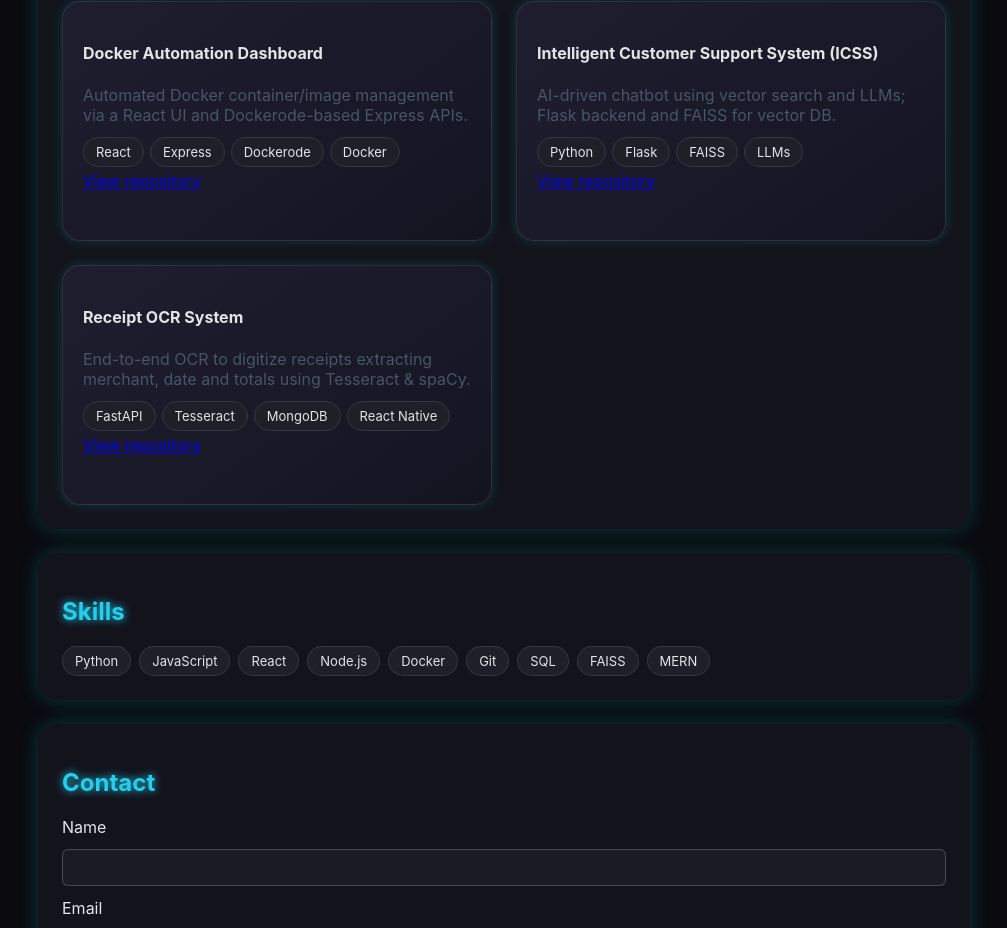
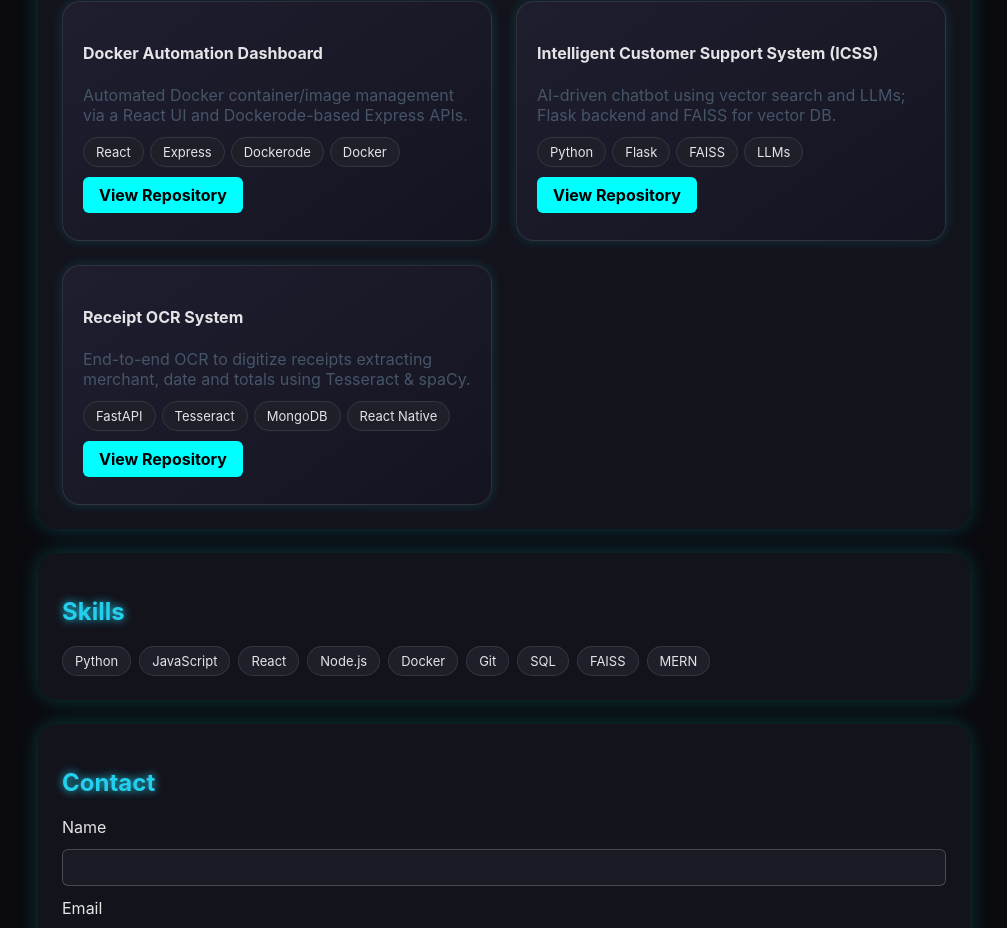
Before and after one commit to Harihkvent/portfolio-hari, a React (Vite) app: page / in a window 1280 px wide. Shown: the part 1197-2125 px from the top of the page, without its empty margins (136-1143 px from the left). Built offline with nearby package versions, Linux system fonts and the light colour scheme.

Commit message:
repo buttons added

```diff
--- a/src/components/ProjectCard.jsx
+++ b/src/components/ProjectCard.jsx
@@ -8,7 +8,7 @@ export default function ProjectCard({project}){
       <div style={{marginTop:10}}>
         {project.tech.map(t => <span key={t} className="skill" style={{marginRight:6}}>{t}</span>)}
       </div>
-      <p style={{marginTop:10}}><a href={project.link} target="_blank" rel="noreferrer">View repository</a></p>
+      <a href={project.link} target="_blank" rel="noreferrer" className="project-link">View Repository</a>
     </article>
   )
 }
--- a/src/index.css
+++ b/src/index.css
@@ -170,6 +170,25 @@ body {
               0 0 30px rgba(0, 60, 255, 0.5);
 }
 
+.project-card .project-link {
+  display: inline-block;
+  margin-top: 16px;
+  padding: 8px 16px;
+  background: var(--accent);
+  color: #000;
+  border-radius: 6px;
+  text-decoration: none;
+  font-weight: bold;
+  transition: all 0.3s ease;
+}
+
+.project-card .project-link:hover {
+  background: var(--accent2);
+  color: #fff;
+  box-shadow: 0 0 12px var(--accent2);
+  transform: translateY(-2px);
+}
+
 /* Skills */
 .skills { display: flex; flex-wrap: wrap; gap: 8px; }
 .skill {
```
